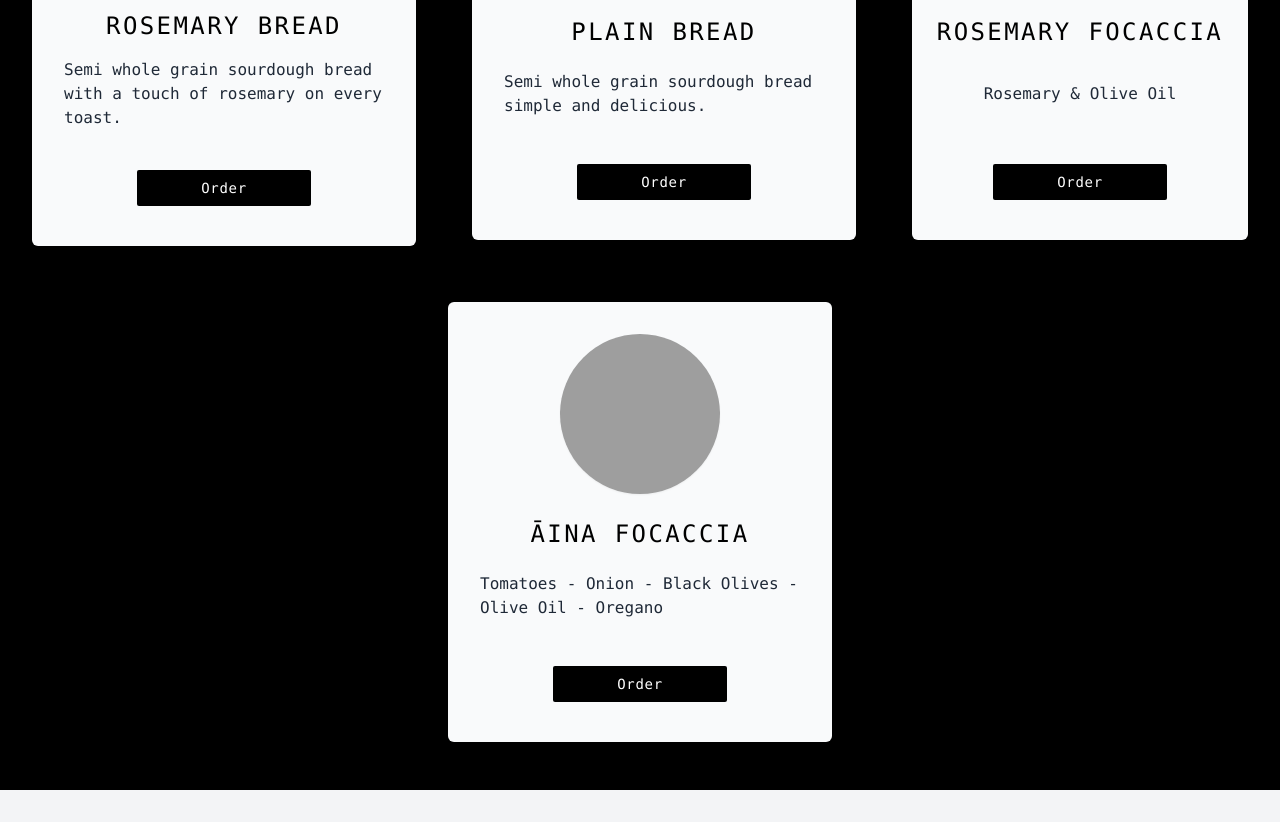
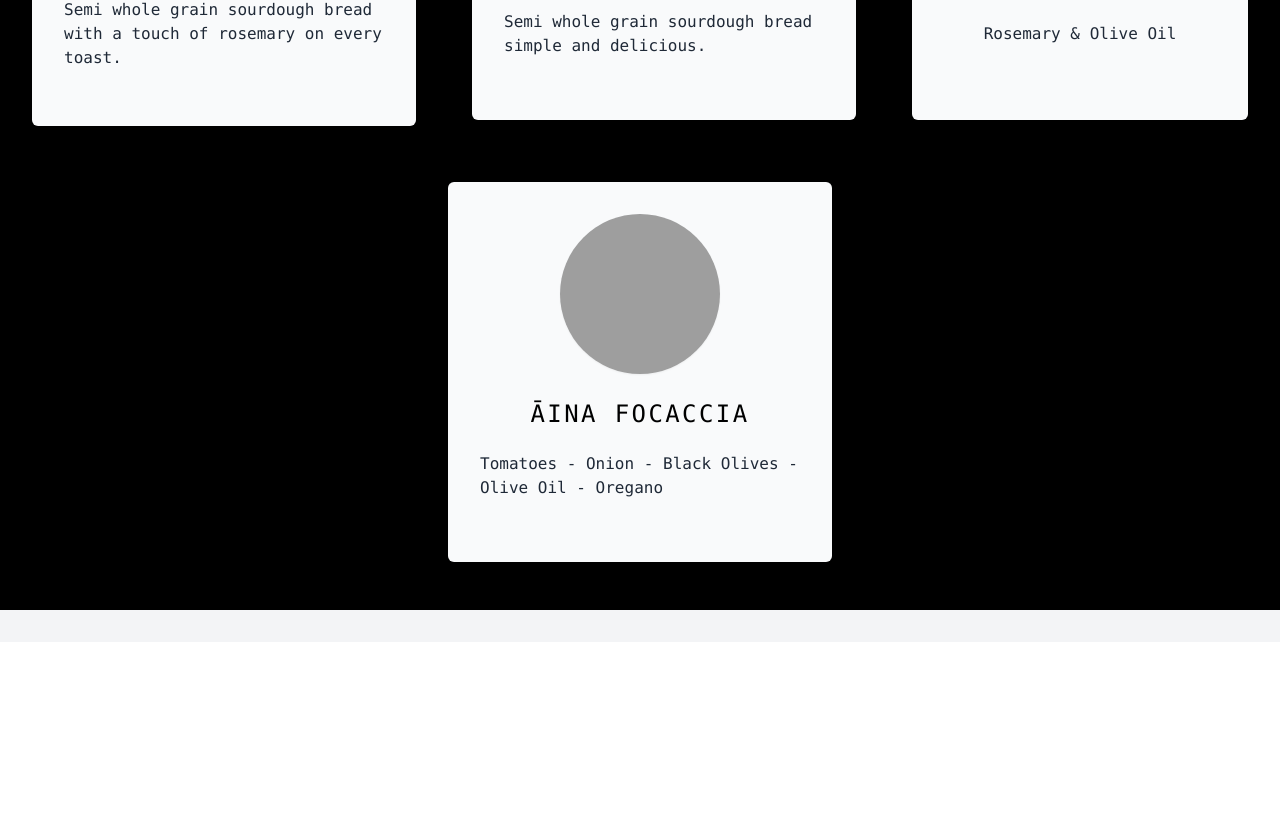
Before and after one commit to tdelgio/aina, a React (Create React App) app: page / in a window 1280 px wide. Shown: the part 1114-1936 px from the top of the page. After the commit the page ends 1756 px from the top, so only its background shows below. Built offline with nearby package versions, Linux system fonts and the light colour scheme; grey boxes are pictures that could not be loaded.

Commit message:
rm order button

```diff
--- a/src/components/items/Item.jsx
+++ b/src/components/items/Item.jsx
@@ -17,14 +17,14 @@ const Item = ({ id, image, stock, name, price, description, category }) => {
         <span className="flex-grow min-h-[100px] flex items-center justify-start pt-4 pb-6 px-8 text-gray-800 text-left font-mono">
           {description}
         </span>
-        <div className="flex mt-4 space-x-4 md:mt-4 md:mb-2">
+        {/* <div className="flex mt-4 space-x-4 md:mt-4 md:mb-2">
           <Link
             to={`/details/${id}`}
             className="inline-flex items-center px-16 py-2 text-sm text-center tracking-wider font-mono text-white bg-black rounded-sm hover:bg-gray-800 focus:ring-4 focus:outline-none focus:ring-gray-300"
           >
             Order
           </Link>
-        </div>
+        </div> */}
       </div>
     </li>
   );
```
